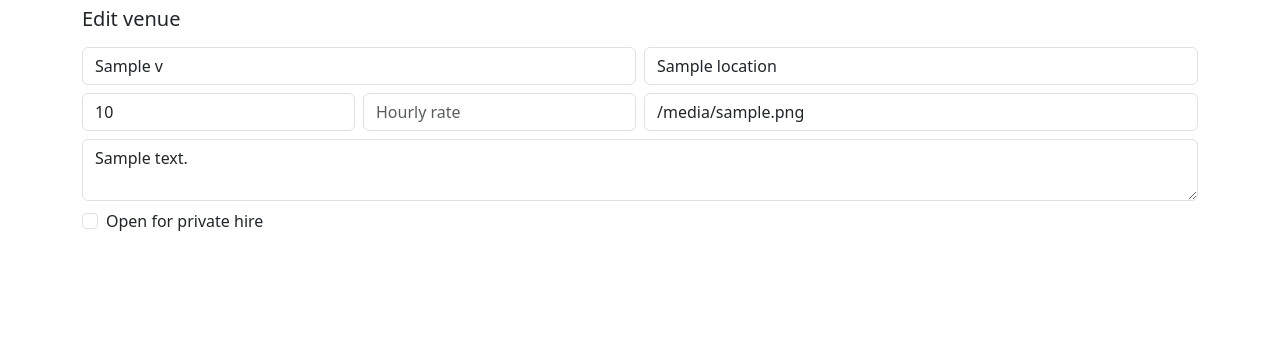
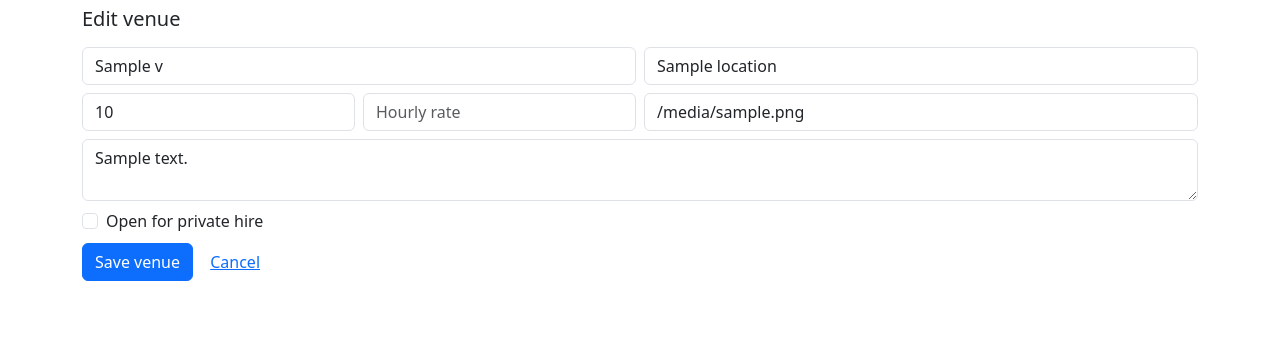
Before and after one commit to dragon-udfly/Evently, a FastAPI app: template app/templates/admin/venues.html in a window 1280 px wide. Shown: the part 107-450 px from the top of the page. Run offline with FastAPI, Linux system fonts and the light colour scheme; the template is opened without the code that fills it: most values are stand-ins (such as "Sample title", 1, 10 or a date in 2020); parts of the project's set-up code (start-up, migrations or seed data) failed here and were passed over.

Commit message:
Added venue save button and cancel action

```diff
--- a/app/templates/admin/venues.html
+++ b/app/templates/admin/venues.html
@@ -11,5 +11,6 @@
   <div class="col-md-6"><input class="form-control" name="image_url" placeholder="Image URL" value="{{ v.image_url if v }}"></div>
   <div class="col-12"><textarea class="form-control" name="description" placeholder="Description" rows="2">{{ v.description if v }}</textarea></div>
   <div class="col-12"><div class="form-check"><input class="form-check-input" type="checkbox" name="open_for_hire" id="ofh" {{ 'checked' if v and v.open_for_hire }}><label class="form-check-label" for="ofh">Open for private hire</label></div></div>
+  <div class="col-12"><button class="btn btn-primary">Save venue</button> {% if v %}<a class="btn btn-link" href="/admin/venues">Cancel</a>{% endif %}</div>
 </form>
 {% endblock %}
```
